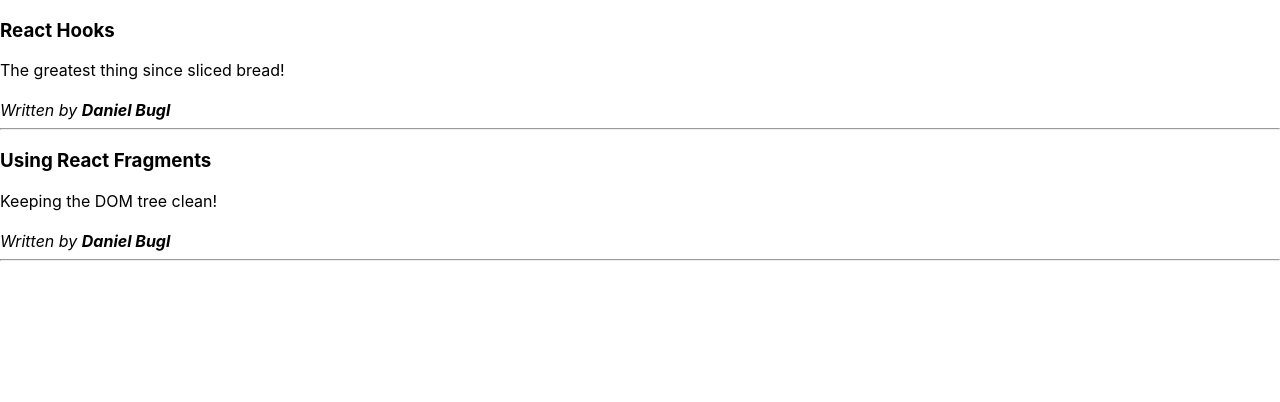
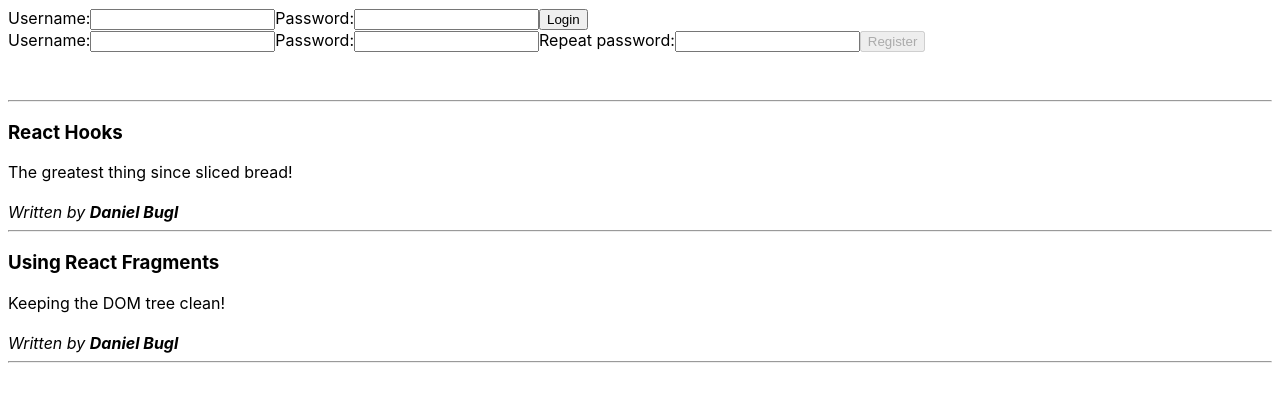
Before and after one commit to MariuszUrban/LearningHooks, a React (Create React App) app: page / in a window 1280 px wide. Shown: the top 402 px of the page. Built offline with nearby package versions, Linux system fonts and the light colour scheme.

Commit message:
mock up ready

```diff
--- a/src/App.js
+++ b/src/App.js
@@ -1,8 +1,10 @@
-import React from "react";
+import React, { useState } from "react";
 import "./App.css";
 import PostList from "./post/PostList";
+import CreatePost from "./post/CreatePost";
+import UserBar from "./user/UserBar";
 
-const posts = [
+const defaultPosts = [
   {
     title: "React Hooks",
     content: "The greatest thing since sliced bread!",
@@ -16,10 +18,17 @@
 ];
 
 function App() {
+  const [user, setUser] = useState("");
+  const [posts, setPosts] = useState(defaultPosts);
   return (
-    <>
+    <div style={{ padding: 8 }}>
+      <UserBar user={user} setUser={setUser} />
+      <br />
+      {user && <CreatePost user={user} posts={posts} setPosts={setPosts} />}
+      <br />
+      <hr />
       <PostList posts={posts} />
-    </>
+    </div>
   );
 }
 
--- a/src/post/CreatePost.jsx
+++ b/src/post/CreatePost.jsx
@@ -1,16 +1,45 @@
-import React from "react";
+import React, { useState } from "react";
 
-export default function CreatePost({ user }) {
+export default function CreatePost({ user, posts, setPosts }) {
+  const [title, setTitle] = useState("");
+  const [content, setContent] = useState("");
+
+  const handleTitle = (e) => {
+    setTitle(e.target.value);
+  };
+
+  const handleContent = (e) => {
+    setContent(e.target.value);
+  };
+
+  const handleCreatePost = (e) => {
+    const newPost = { title, content, author: user };
+    setPosts([newPost, ...posts]);
+    console.log("🚀 ~ handleCreatePost ~ newPost", newPost);
+    console.log("🚀 ~ handleCreatePost ~ posts", posts);
+  };
+
   return (
-    <form onSubmit={(e) => e.preventDefault()}>
+    <form
+      onSubmit={(e) => {
+        e.preventDefault();
+        handleCreatePost();
+      }}
+    >
       <div>
         Author: <b>{user}</b>
       </div>
       <div>
         <label htmlFor="create-title">Title:</label>
-        <input type="text" name="create-title" id="create-title" />
+        <input
+          type="text"
+          name="create-title"
+          id="create-title"
+          value={title}
+          onChange={handleTitle}
+        />
       </div>
-      <textarea />
+      <textarea value={content} onChange={handleContent} />
       <input type="submit" value="Create" />
     </form>
   );
--- a/src/user/Login.jsx
+++ b/src/user/Login.jsx
@@ -1,10 +1,27 @@
-import React from "react";
+import React, { useState } from "react";
 
-export default function Login() {
+export default function Login({ setUser }) {
+  const [userName, setUserName] = useState("");
+
+  const handleUserName = (e) => {
+    setUserName(e.target.value);
+  };
+
   return (
-    <form onSubmit={(e) => e.preventDefault()}>
+    <form
+      onSubmit={(e) => {
+        e.preventDefault();
+        setUser(userName);
+      }}
+    >
       <label htmlFor="login-username">Username:</label>
-      <input type="text" name="login-username" id="login-username" />
+      <input
+        type="text"
+        name="login-username"
+        id="login-username"
+        value={userName}
+        onChange={handleUserName}
+      />
       <label htmlFor="login-password">Password:</label>
       <input type="password" name="login-password" id="login-password" />
       <input type="submit" value="Login" />
--- a/src/user/Logout.jsx
+++ b/src/user/Logout.jsx
@@ -1,8 +1,13 @@
 import React from "react";
 
-export default function Logout({ user }) {
+export default function Logout({ user, setUser }) {
   return (
-    <form onSubmit={(e) => e.preventDefault()}>
+    <form
+      onSubmit={(e) => {
+        e.preventDefault();
+        setUser("");
+      }}
+    >
       Logged in as: <b>{user}</b>
       <input type="submit" value="Logout" />
     </form>
--- a/src/user/Register.jsx
+++ b/src/user/Register.jsx
@@ -1,19 +1,58 @@
-import React from "react";
+import React, { useState } from "react";
 
-export default function Register() {
+export default function Register({ setUser }) {
+  const [userName, setUserName] = useState("");
+  const [password, setPassword] = useState("");
+  const [passwordRepeat, setPasswordRepeat] = useState("");
+
+  const handleUserName = (e) => {
+    setUserName(e.target.value);
+  };
+
+  const handlePassword = (e) => {
+    setPassword(e.target.value);
+  };
+
+  const handlePasswordRepeat = (e) => {
+    setPasswordRepeat(e.target.value);
+  };
+
   return (
-    <form onSubmit={(e) => e.preventDefault()}>
+    <form
+      onSubmit={(e) => {
+        e.preventDefault();
+      }}
+    >
       <label htmlFor="register-username">Username:</label>
-      <input type="text" name="register-username" id="register-username" />
+      <input
+        type="text"
+        name="register-username"
+        id="register-username"
+        onChange={handleUserName}
+      />
       <label htmlFor="register-password">Password:</label>
-      <input type="password" name="register-password" id="register-password" />
+      <input
+        type="password"
+        name="register-password"
+        id="register-password"
+        value={password}
+        onChange={handlePassword}
+      />
       <label htmlFor="register-password-repeat">Repeat password:</label>
       <input
         type="password"
         name="register-password-repeat"
         id="register-password-repeat"
+        value={passwordRepeat}
+        onChange={handlePasswordRepeat}
       />
-      <input type="submit" value="Register" />
+      <input
+        type="submit"
+        value="Register"
+        disabled={
+          userName === 0 || password.length === 0 || password !== passwordRepeat
+        }
+      />
     </form>
   );
 }
--- a/src/user/UserBar.jsx
+++ b/src/user/UserBar.jsx
@@ -3,15 +3,14 @@
 import Logout from "./Logout";
 import Register from "./Register";
 
-export default function UserBar() {
-  const user = "Mario Luigi";
+export default function UserBar({ user, setUser }) {
   if (user) {
-    return <Logout user={user} />;
+    return <Logout user={user} setUser={setUser} />;
   } else {
     return (
       <>
-        <Login />
-        <Register />
+        <Login setUser={setUser} />
+        <Register setUser={setUser} />
       </>
     );
   }
```
